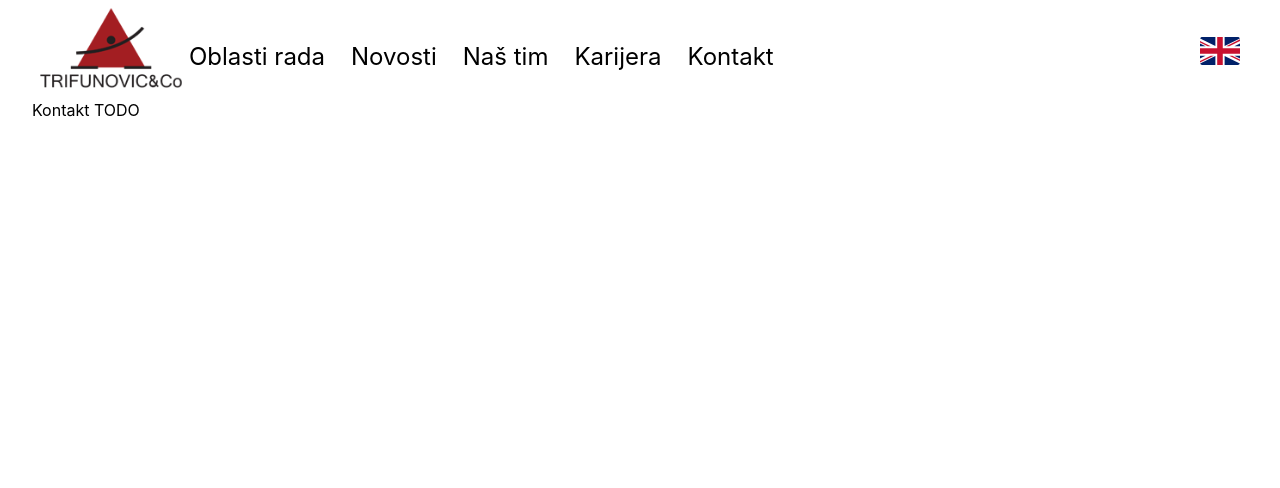
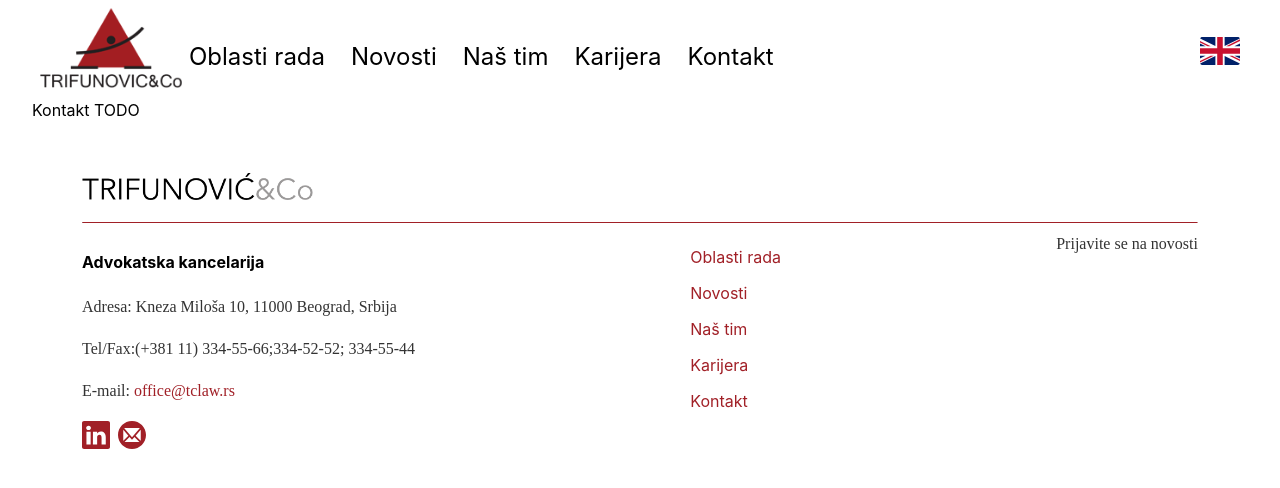
Before and after one commit to Matija8/Legacy-TC-Law-FE, a Next.js app: page /TC-law/kontakt in a window 1280 px wide. Shown: the top 488 px of the page. Built offline with nearby package versions, Linux system fonts and the light colour scheme.

Commit message:
Add footer

```diff
--- /dev/null
+++ b/components/footer.tsx
@@ -0,0 +1,105 @@
+import Link from 'next/link';
+import { BsLinkedin } from 'react-icons/bs';
+import { gColors } from 'styles/style-constants';
+import { MailIcon } from './mailIcon';
+
+const iconSize = 28;
+
+export function Footer() {
+  return (
+    <footer>
+      <style jsx>{`
+        footer {
+          padding: 50px;
+        }
+
+        p {
+          // font-size: 1.1rem;
+          color: rgb(51, 51, 51);
+        }
+
+        .banner-img {
+          height: 2.5rem;
+        }
+
+        hr {
+          border-top: 1px solid ${gColors.red1};
+          border-bottom: 0;
+        }
+
+        .footer-bottom-3 {
+          display: flex;
+          justify-content: space-between;
+        }
+
+        .footer-mid {
+          display: flex;
+          flex-direction: column;
+          gap: 1em;
+          margin-top: 1em;
+        }
+
+        .icon-flex-row {
+          display: flex;
+          gap: 0.5em;
+        }
+
+        a {
+          color: ${gColors.red1};
+        }
+      `}</style>
+      <img
+        className="banner-img"
+        src={`${process.env.basePath}/banner.png`}
+        alt="TC-law company banner"
+      />
+
+      <hr />
+
+      <section className="footer-bottom-3">
+        <section className="footer-left">
+          <h4>Advokatska kancelarija</h4>
+
+          <p>Adresa: Kneza Miloša 10, 11000 Beograd, Srbija</p>
+
+          <p>Tel/Fax:(+381 11) 334-55-66;334-52-52; 334-55-44</p>
+
+          <p>
+            E-mail: <a href="mailto:office@tclaw.rs">office@tclaw.rs</a>
+          </p>
+
+          <div className="icon-flex-row">
+            <a href="https://www.linkedin.com/company/tc-law">
+              <BsLinkedin size={iconSize} color={gColors.red1} />
+            </a>
+            <a href="mailto:office@tclaw.rs">
+              <MailIcon size={iconSize} />
+            </a>
+          </div>
+        </section>
+
+        <section className="footer-mid">
+          <Link href="/oblasti-rada">
+            <a>Oblasti rada</a>
+          </Link>
+          <Link href="/novosti">
+            <a>Novosti</a>
+          </Link>
+          <Link href="/nas-tim">
+            <a>Naš tim</a>
+          </Link>
+          <Link href="/karijera">
+            <a>Karijera</a>
+          </Link>
+          <Link href="/kontakt">
+            <a>Kontakt</a>
+          </Link>
+        </section>
+
+        <section className="footer-right">
+          <p>Prijavite se na novosti</p>
+        </section>
+      </section>
+    </footer>
+  );
+}
--- /dev/null
+++ b/components/mailIcon.tsx
@@ -0,0 +1,6 @@
+import { ImMail4 } from 'react-icons/im';
+import { gColors } from 'styles/style-constants';
+
+export function MailIcon({ size, color }: { size: number; color?: string }) {
+  return <ImMail4 size={size} color={color ?? gColors.red1} />;
+}
--- a/pages/index.tsx
+++ b/pages/index.tsx
@@ -1,10 +1,11 @@
+import { Footer } from 'components/footer';
 import { Header } from 'components/header';
 import { SiteHead } from 'components/site-head';
 import type { NextPage } from 'next';
 import { ReactNode } from 'react';
 import { BsGlobe2 } from 'react-icons/bs';
 import { FaChevronCircleRight } from 'react-icons/fa';
-import styles from '../styles/Home.module.scss';
+import styles from 'styles/Home.module.scss';
 
 const workElemHeaderIconSize = 35;
 
@@ -136,7 +137,7 @@ const Home: NextPage = () => {
 
         <h2>Trifunovic & Co</h2>
       </main>
-      <footer className={styles.footer}></footer>
+      <Footer />
     </div>
   );
 };
--- a/pages/karijera.tsx
+++ b/pages/karijera.tsx
@@ -1,7 +1,8 @@
+import { Footer } from 'components/footer';
 import { Header } from 'components/header';
 import { SiteHead } from 'components/site-head';
 import { NextPage } from 'next';
-import styles from '../styles/Home.module.scss';
+import styles from 'styles/Home.module.scss';
 
 const careerPage: NextPage = () => {
   return (
@@ -9,6 +10,7 @@ const careerPage: NextPage = () => {
       <SiteHead title="Karijera" />
       <Header />
       <div>Karijera TODO</div>
+      <Footer />
     </div>
   );
 };
--- a/pages/kontakt.tsx
+++ b/pages/kontakt.tsx
@@ -1,7 +1,8 @@
+import { Footer } from 'components/footer';
 import { Header } from 'components/header';
 import { SiteHead } from 'components/site-head';
 import { NextPage } from 'next';
-import styles from '../styles/Home.module.scss';
+import styles from 'styles/Home.module.scss';
 
 const contactPage: NextPage = () => {
   return (
@@ -9,6 +10,7 @@ const contactPage: NextPage = () => {
       <SiteHead title="Kontakt" />
       <Header />
       <div>Kontakt TODO</div>
+      <Footer />
     </div>
   );
 };
--- a/pages/novosti.tsx
+++ b/pages/novosti.tsx
@@ -1,7 +1,8 @@
+import { Footer } from 'components/footer';
 import { Header } from 'components/header';
 import { SiteHead } from 'components/site-head';
 import { NextPage } from 'next';
-import styles from '../styles/Home.module.scss';
+import styles from 'styles/Home.module.scss';
 
 const newsPage: NextPage = () => {
   return (
@@ -9,6 +10,7 @@ const newsPage: NextPage = () => {
       <SiteHead title="Naš tim" />
       <Header />
       <div>Novosti TODO</div>
+      <Footer />
     </div>
   );
 };
--- a/tsconfig.json
+++ b/tsconfig.json
@@ -16,7 +16,8 @@
     "jsx": "preserve",
     "incremental": true,
     "paths": {
-      "public/*": ["./public/*"]
+      "public/*": ["./public/*"],
+      "styles/*": ["./styles/*"]
     }
   },
   "include": ["next-env.d.ts", "**/*.ts", "**/*.tsx"],
```
Also changed, not shown: pages/nas-tim.tsx (+5 -3 lines), pages/oblasti-rada/index.tsx (+12 -1 lines), public/banner.png (added).
